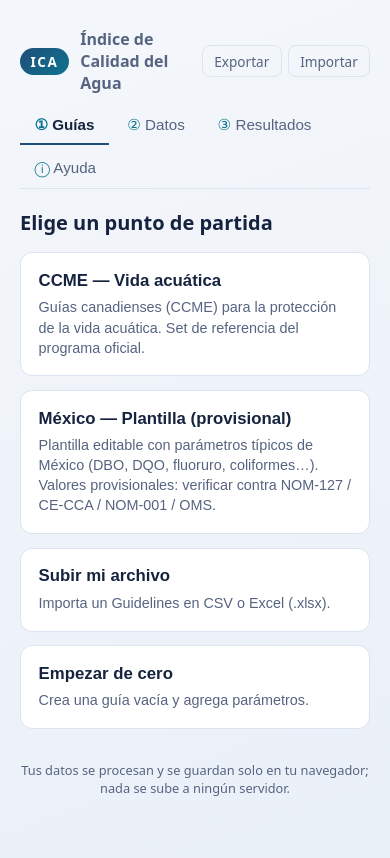
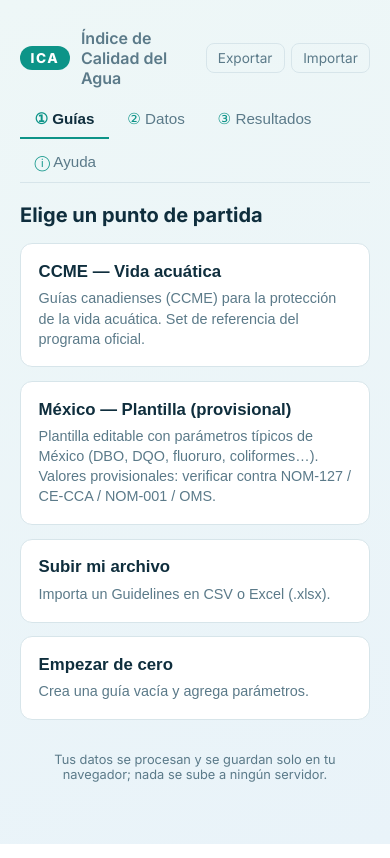
Before and after one commit to oscolv/ica, a React (Vite) app: page / in a window 390 px wide. Built offline with nearby package versions, Linux system fonts and the light colour scheme.

Commit message:
feat(diseño): tokens «Agua viva», base CSS, Inter autoalojada y anti-flash de tema

```diff
--- a/index.html
+++ b/index.html
@@ -5,6 +5,16 @@
     <link rel="icon" type="image/svg+xml" href="/favicon.svg" />
     <meta name="viewport" content="width=device-width, initial-scale=1.0" />
     <meta name="description" content="ICA — Índice de Calidad del Agua. Calcula el CCME Water Quality Index en tu navegador: guías, validación de datos, cálculo, gráficas y comunicación." />
+    <script>
+      try {
+        var t = localStorage.getItem('ica-theme')
+        document.documentElement.dataset.theme = t === 'dark' || t === 'light' ? t : 'light'
+      } catch (e) {
+        document.documentElement.dataset.theme = 'light'
+      }
+    </script>
+    <link rel="preload" href="/fonts/inter-latin-wght-normal.woff2" as="font" type="font/woff2" crossorigin />
+    <link rel="preload" href="/fonts/inter-latin-ext-wght-normal.woff2" as="font" type="font/woff2" crossorigin />
     <title>ICA — Índice de Calidad del Agua</title>
   </head>
   <body>
--- a/src/App.css
+++ /dev/null
@@ -1,123 +0,0 @@
-:root {
-  --bg: #0f172a;
-  --bg2: #111f3a;
-  --card: #16233f;
-  --line: #24365c;
-  --text: #e8eef7;
-  --muted: #9fb2cf;
-  --accent: #3b82f6;
-  --accent2: #22d3ee;
-}
-
-@media (prefers-color-scheme: light) {
-  :root {
-    --bg: #f4f7fb;
-    --bg2: #eaf0f8;
-    --card: #ffffff;
-    --line: #dbe4f0;
-    --text: #16233f;
-    --muted: #566481;
-    --accent: #1f4e79;
-    --accent2: #0e7490;
-  }
-}
-
-* {
-  box-sizing: border-box;
-}
-
-body {
-  margin: 0;
-  font-family: system-ui, -apple-system, "Segoe UI", Roboto, sans-serif;
-  background: linear-gradient(160deg, var(--bg), var(--bg2));
-  color: var(--text);
-  min-height: 100vh;
-}
-
-.wrap {
-  max-width: 980px;
-  margin: 0 auto;
-  padding: 3rem 1.25rem 4rem;
-}
-
-.hero {
-  text-align: center;
-  padding: 2rem 0 2.5rem;
-}
-
-.brand {
-  display: inline-block;
-  font-weight: 800;
-  letter-spacing: 0.15em;
-  font-size: 0.9rem;
-  color: #fff;
-  background: linear-gradient(135deg, var(--accent), var(--accent2));
-  padding: 0.35rem 0.8rem;
-  border-radius: 999px;
-}
-
-.hero h1 {
-  font-size: clamp(1.9rem, 5vw, 3rem);
-  margin: 1rem 0 0.5rem;
-  line-height: 1.1;
-}
-
-.lead {
-  color: var(--muted);
-  font-size: 1.1rem;
-  max-width: 620px;
-  margin: 0 auto 1.25rem;
-}
-
-.badge {
-  display: inline-block;
-  font-size: 0.8rem;
-  color: var(--muted);
-  border: 1px solid var(--line);
-  border-radius: 999px;
-  padding: 0.25rem 0.75rem;
-}
-
-.grid {
-  display: grid;
-  grid-template-columns: repeat(auto-fit, minmax(220px, 1fr));
-  gap: 1rem;
-  margin-top: 1rem;
-}
-
-.card {
-  background: var(--card);
-  border: 1px solid var(--line);
-  border-radius: 14px;
-  padding: 1.4rem;
-}
-
-.card-n {
-  font-size: 1.5rem;
-  color: var(--accent2);
-  font-weight: 700;
-}
-
-.card h2 {
-  margin: 0.4rem 0 0.5rem;
-  font-size: 1.2rem;
-}
-
-.card p {
-  margin: 0;
-  color: var(--muted);
-  font-size: 0.95rem;
-  line-height: 1.5;
-}
-
-.foot {
-  text-align: center;
-  margin-top: 3rem;
-  color: var(--muted);
-  font-size: 0.9rem;
-}
-
-.foot .muted {
-  opacity: 0.7;
-  font-size: 0.85rem;
-}
--- a/src/App.tsx
+++ b/src/App.tsx
@@ -3,7 +3,6 @@ import { GuiasModule } from './ui/guias/GuiasModule'
 import { DatosModule } from './ui/datos/DatosModule'
 import { ResultadosModule } from './ui/resultados/ResultadosModule'
 import { AyudaModule } from './ui/ayuda/AyudaModule'
-import './App.css'
 
 function App() {
   return (
--- a/src/index.css
+++ /dev/null
@@ -1 +0,0 @@
-/* estilos base globales; el resto vive en App.css */
--- a/src/main.tsx
+++ b/src/main.tsx
@@ -1,6 +1,7 @@
 import { StrictMode } from 'react'
 import { createRoot } from 'react-dom/client'
-import './index.css'
+import './styles/tokens.css'
+import './styles/base.css'
 import App from './App.tsx'
 import { ProjectProvider } from './state/ProjectContext'
 
--- /dev/null
+++ b/src/styles/base.css
@@ -0,0 +1,119 @@
+/* ============================================================
+   ICA · base — reset mínimo, tipografía, foco y componentes
+   compartidos (botones, chips, tarjeta).
+   ============================================================ */
+
+/* Inter autoalojada (variable, pesos 100–900) — cero CDNs en runtime */
+@font-face {
+  font-family: 'Inter';
+  font-style: normal;
+  font-weight: 100 900;
+  font-display: swap;
+  src: url('/fonts/inter-latin-wght-normal.woff2') format('woff2');
+  unicode-range: U+0000-00FF, U+2000-206F;
+}
+@font-face {
+  font-family: 'Inter';
+  font-style: normal;
+  font-weight: 100 900;
+  font-display: swap;
+  src: url('/fonts/inter-latin-ext-wght-normal.woff2') format('woff2');
+  unicode-range: U+0100-024F, U+1E00-1EFF;
+}
+
+* {
+  box-sizing: border-box;
+}
+
+body {
+  margin: 0;
+  font-family: 'Inter', system-ui, -apple-system, 'Segoe UI', Roboto, sans-serif;
+  background: linear-gradient(160deg, var(--bg), var(--bg2)) fixed;
+  color: var(--text);
+  min-height: 100vh;
+}
+
+/* números tabulares en datos */
+table,
+input,
+select,
+.num {
+  font-feature-settings: 'tnum';
+}
+
+/* foco visible en todos los controles */
+:focus-visible {
+  outline: 2px solid var(--primary);
+  outline-offset: 2px;
+  border-radius: 6px;
+}
+
+@media (prefers-reduced-motion: reduce) {
+  *,
+  *::before,
+  *::after {
+    transition-duration: 0.01ms !important;
+    animation-duration: 0.01ms !important;
+  }
+}
+
+/* ---------- botones ---------- */
+.btn {
+  display: inline-flex;
+  align-items: center;
+  gap: 0.4rem;
+  font: inherit;
+  font-size: 0.875rem;
+  font-weight: 600;
+  border: none;
+  border-radius: var(--r-ctl);
+  padding: 0.5rem 0.9rem;
+  cursor: pointer;
+  transition: filter var(--speed), background var(--speed), color var(--speed), border-color var(--speed);
+}
+.btn-primary {
+  background: var(--primary);
+  color: var(--primary-ink);
+  box-shadow: var(--shadow-sm);
+}
+.btn-primary:hover {
+  filter: brightness(1.08);
+}
+.btn-secondary {
+  background: var(--card);
+  color: var(--primary);
+  border: 1px solid var(--line);
+}
+.btn-secondary:hover {
+  border-color: var(--primary);
+}
+.btn-ghost {
+  background: none;
+  color: var(--muted);
+}
+.btn-ghost:hover {
+  color: var(--text);
+}
+
+/* ---------- chips ---------- */
+.chip {
+  display: inline-block;
+  padding: 0.2rem 0.65rem;
+  border-radius: 999px;
+  font-size: 0.75rem;
+  font-weight: 700;
+  background: color-mix(in srgb, var(--muted) 14%, transparent);
+  color: var(--muted);
+}
+.chip-ok { background: var(--ok-bg); color: var(--ok); }
+.chip-warn { background: var(--warn-bg); color: var(--warn); }
+.chip-err { background: var(--err-bg); color: var(--err); }
+.chip-cat { background: var(--cat); color: var(--cat-ink); }
+
+/* ---------- tarjeta flotante ---------- */
+.card {
+  background: var(--card);
+  border: 1px solid var(--line);
+  border-radius: var(--r-card);
+  box-shadow: var(--shadow);
+}
--- /dev/null
+++ b/src/styles/tokens.css
@@ -0,0 +1,117 @@
+/* ============================================================
+   ICA · tokens de diseño — dirección «Agua viva»
+   Todos los valores visuales viven aquí; los componentes solo
+   consumen variables, nunca valores literales.
+   ============================================================ */
+
+:root {
+  /* fondo y superficies */
+  --bg: #eef7f7;
+  --bg2: #e9f3f9;
+  --card: #ffffff;
+  --field: #ffffff;
+
+  /* tinta */
+  --text: #0f2e3d;
+  --muted: #5b7a89;
+
+  /* marca (nunca comunica calidad del agua) */
+  --primary: #0e7490;
+  --primary-ink: #ffffff;
+  --accent: #0d9488;
+
+  /* bordes */
+  --line: #d7e5ea;
+
+  /* semánticos de validación */
+  --ok: #15803d;
+  --ok-bg: rgba(34, 197, 94, 0.12);
+  --warn: #92600a;
+  --warn-bg: rgba(234, 179, 8, 0.16);
+  --err: #b91c1c;
+  --err-bg: rgba(220, 38, 38, 0.12);
+
+  /* categorías del WQI (semáforo exclusivo de calidad del agua) */
+  --cat-excelente: #0f766e;
+  --cat-excelente-ink: #ffffff;
+  --cat-buena: #22c55e;
+  --cat-buena-ink: #ffffff;
+  --cat-regular: #eab308;
+  --cat-regular-ink: #1f2937;
+  --cat-marginal: #f97316;
+  --cat-marginal-ink: #ffffff;
+  --cat-mala: #dc2626;
+  --cat-mala-ink: #ffffff;
+
+  /* series de gráficas */
+  --series-1: #0e7490;
+  --series-2: #dc2626;
+  --series-3: #0f766e;
+  --series-4: #7c3aed;
+  --series-5: #ea580c;
+  --series-6: #0369a1;
+
+  /* forma y elevación */
+  --r-ctl: 10px;
+  --r-card: 16px;
+  --shadow: 0 8px 24px rgba(15, 46, 61, 0.07);
+  --shadow-sm: 0 2px 8px rgba(15, 46, 61, 0.08);
+
+  /* movimiento */
+  --speed: 150ms;
+
+  /* alias heredado del tema viejo; se elimina en la tarea de pulido */
+  --accent2: var(--accent);
+}
+
+:root[data-theme='dark'] {
+  --bg: #0a1a23;
+  --bg2: #0c2231;
+  --card: #10293a;
+  --field: #0c2231;
+
+  --text: #d9edf2;
+  --muted: #7fa3b3;
+
+  --primary: #2dd4bf;
+  --primary-ink: #06302b;
+  --accent: #14b8a6;
+
+  --line: #1f3f52;
+
+  --ok: #4ade80;
+  --ok-bg: rgba(74, 222, 128, 0.14);
+  --warn: #facc15;
+  --warn-bg: rgba(250, 204, 21, 0.14);
+  --err: #f87171;
+  --err-bg: rgba(248, 113, 113, 0.14);
+
+  --cat-excelente: #5eead4;
+  --cat-excelente-ink: #06302b;
+  --cat-buena: #4ade80;
+  --cat-buena-ink: #052e16;
+  --cat-regular: #facc15;
+  --cat-regular-ink: #422006;
+  --cat-marginal: #fb923c;
+  --cat-marginal-ink: #431407;
+  --cat-mala: #f87171;
+  --cat-mala-ink: #450a0a;
+
+  --series-1: #2dd4bf;
+  --series-2: #f87171;
+  --series-3: #4ade80;
+  --series-4: #c4b5fd;
+  --series-5: #fb923c;
+  --series-6: #7dd3fc;
+
+  --shadow: 0 8px 24px rgba(0, 0, 0, 0.35);
+  --shadow-sm: 0 2px 8px rgba(0, 0, 0, 0.3);
+}
+
+/* Clases de mapeo de categoría: fijan --cat / --cat-ink en el elemento.
+   Uso: className="chip chip-cat cat-buena" */
+.cat-excelente { --cat: var(--cat-excelente); --cat-ink: var(--cat-excelente-ink); }
+.cat-buena { --cat: var(--cat-buena); --cat-ink: var(--cat-buena-ink); }
+.cat-regular { --cat: var(--cat-regular); --cat-ink: var(--cat-regular-ink); }
+.cat-marginal { --cat: var(--cat-marginal); --cat-ink: var(--cat-marginal-ink); }
+.cat-mala { --cat: var(--cat-mala); --cat-ink: var(--cat-mala-ink); }
```
Also changed, not shown: public/fonts/inter-latin-ext-wght-normal.woff2 (added), public/fonts/inter-latin-wght-normal.woff2 (added).
